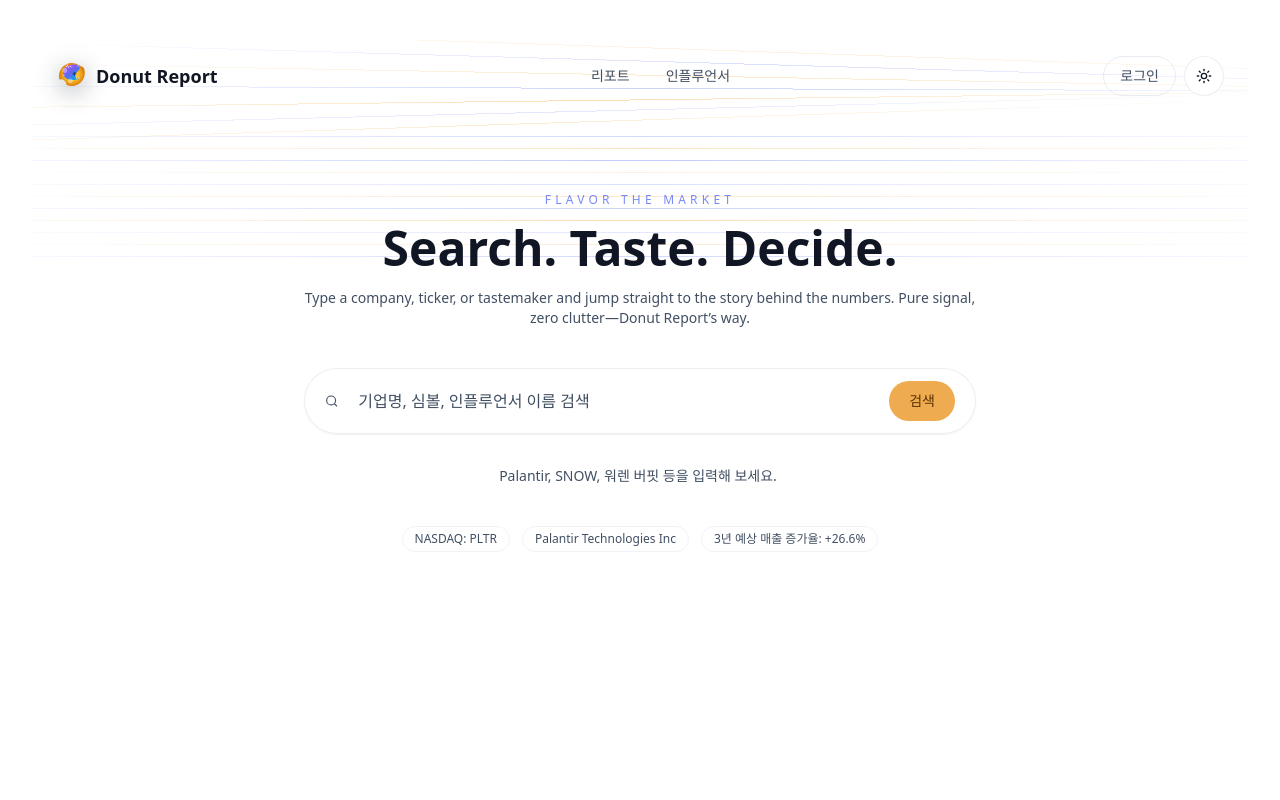
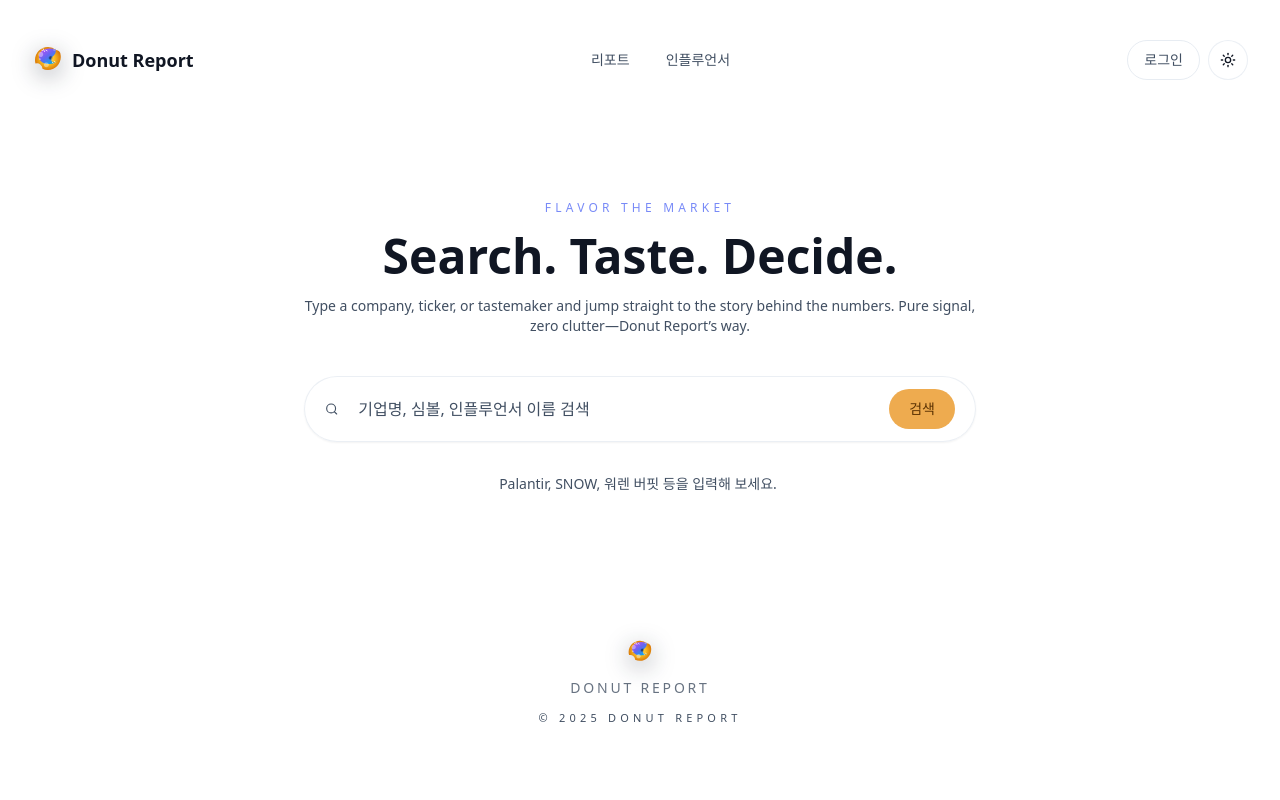
Before and after one commit to dlwodud1016/donut-report-web, a React (Vite) app: page / in a window 1280 px wide. Shown: the top 800 px of the page. Built offline with nearby package versions, Linux system fonts and the light colour scheme.

Commit message:
feat: home 화면 개선

```diff
--- a/src/App.tsx
+++ b/src/App.tsx
@@ -1,7 +1,8 @@
 import { useEffect, useRef } from "react";
+import { Outlet, useRouterState } from "@tanstack/react-router";
 
 import { Footer } from "@/components/layout/footer";
-import { Outlet, useRouterState } from "@tanstack/react-router";
+import { TopBar } from "@/components/layout/topbar";
 
 export default function App(): JSX.Element {
     const { location } = useRouterState();
@@ -41,6 +42,7 @@ export default function App(): JSX.Element {
     return (
         <div className="min-h-screen bg-background pb-12 text-foreground">
             <div className="mx-auto flex w-full max-w-[1360px] flex-col gap-10 px-4 pt-10 md:px-6 lg:px-8">
+                <TopBar />
                 <Outlet />
                 <Footer />
             </div>
--- a/src/components/home/home-page.tsx
+++ b/src/components/home/home-page.tsx
@@ -4,18 +4,9 @@ import { useNavigate } from "@tanstack/react-router";
 
 import { Button } from "@/components/ui/button";
 import { Input } from "@/components/ui/input";
-import { DonutIcon } from "@/components/icons/donut-icon";
-import { ModeToggle } from "@/components/ui/mode-toggle";
-import { Threads } from "@/components/ui/threads";
-import { hero, metricChips } from "@/data/palantir";
 import { companyInsights } from "@/data/insights";
 import { tastemakerProfiles } from "@/data/tastemakers";
 import { usePageSeo } from "@/hooks/use-page-seo";
-
-const navItems = [
-    { label: "리포트", to: "/report" as const },
-    { label: "인플루언서", to: "/tastemakers" as const },
-] as const;
 
 type SearchResult = {
     id: string;
@@ -93,45 +84,7 @@ export function HomePage(): JSX.Element {
     };
 
     return (
-        <main className="relative min-h-screen bg-background">
-            <Threads
-                amplitude={1}
-                enableMouseInteraction
-                className="opacity-70"
-            />
-            <div className="relative z-10 flex min-h-screen flex-col">
-                <header className="flex flex-wrap items-center justify-between gap-4 px-6 py-4">
-                    <div className="flex items-center gap-2 text-lg font-semibold text-foreground">
-                        <DonutIcon
-                            className="h-8 w-8 text-primary"
-                            variant="glass"
-                        />
-                        Donut Report
-                    </div>
-                    <nav className="flex flex-wrap items-center gap-3 text-sm text-muted-foreground">
-                        {navItems.map((item) => (
-                            <Button
-                                key={item.to}
-                                variant="ghost"
-                                className="px-3 text-muted-foreground hover:text-primary"
-                                onClick={() => navigate({ to: item.to })}
-                            >
-                                {item.label}
-                            </Button>
-                        ))}
-                    </nav>
-                    <div className="flex items-center gap-2">
-                        <Button
-                            variant="outline"
-                            className="border-border/60 text-sm text-muted-foreground"
-                            onClick={() => navigate({ to: "/report" })}
-                        >
-                            로그인
-                        </Button>
-                        <ModeToggle />
-                    </div>
-                </header>
-
+        <main className="relative bg-background">
             <section className="flex flex-1 flex-col items-center justify-start px-4 pb-16 pt-20">
                 <div className="flex flex-col items-center gap-4 text-center">
                     <p className="text-xs uppercase tracking-[0.35em] text-primary/70">
@@ -205,20 +158,7 @@ export function HomePage(): JSX.Element {
                         )}
                     </div>
                 </div>
-
-                    <div className="mt-6 flex flex-wrap items-center justify-center gap-3 text-xs text-muted-foreground">
-                        <span className="rounded-full border border-border/40 px-3 py-1">
-                            {hero.ticker}
-                        </span>
-                        <span className="rounded-full border border-border/40 px-3 py-1">
-                            {hero.name}
-                        </span>
-                        <span className="rounded-full border border-border/40 px-3 py-1">
-                            {metricChips[0].label}: {metricChips[0].value}
-                        </span>
-                    </div>
             </section>
-            </div>
         </main>
     );
 }
--- /dev/null
+++ b/src/components/layout/topbar.tsx
@@ -0,0 +1,56 @@
+import { useNavigate } from "@tanstack/react-router";
+
+import { Button } from "@/components/ui/button";
+import { DonutIcon } from "@/components/icons/donut-icon";
+import { ModeToggle } from "@/components/ui/mode-toggle";
+
+const navItems = [
+    { label: "리포트", to: "/report" as const },
+    { label: "인플루언서", to: "/tastemakers" as const },
+] as const;
+
+export function TopBar(): JSX.Element {
+    const navigate = useNavigate();
+
+    return (
+        <header className="flex flex-wrap items-center justify-between gap-4">
+            <div
+                className="flex cursor-pointer items-center gap-2 text-lg font-semibold text-foreground"
+                onClick={() => navigate({ to: "/" })}
+                onKeyDown={(e) =>
+                    e.key === "Enter" && navigate({ to: "/" })
+                }
+                role="button"
+                tabIndex={0}
+            >
+                <DonutIcon
+                    className="h-8 w-8 text-primary"
+                    variant="glass"
+                />
+                Donut Report
+            </div>
+            <nav className="flex flex-wrap items-center gap-3 text-sm text-muted-foreground">
+                {navItems.map((item) => (
+                    <Button
+                        key={item.to}
+                        variant="ghost"
+                        className="px-3 text-muted-foreground hover:text-primary"
+                        onClick={() => navigate({ to: item.to })}
+                    >
+                        {item.label}
+                    </Button>
+                ))}
+            </nav>
+            <div className="flex items-center gap-2">
+                <Button
+                    variant="outline"
+                    className="border-border/60 text-sm text-muted-foreground"
+                    onClick={() => navigate({ to: "/report" })}
+                >
+                    로그인
+                </Button>
+                <ModeToggle />
+            </div>
+        </header>
+    );
+}
--- a/src/components/ui/threads.tsx
+++ b/src/components/ui/threads.tsx
@@ -6,6 +6,7 @@ type ThreadsProps = {
     amplitude?: number;
     distance?: number;
     enableMouseInteraction?: boolean;
+    lineCount?: number;
     className?: string;
 };
 
@@ -13,6 +14,7 @@ export function Threads({
     amplitude = 1,
     distance = 0,
     enableMouseInteraction = true,
+    lineCount = 24,
     className,
 }: ThreadsProps): JSX.Element {
     const containerRef = useRef<HTMLDivElement>(null);
@@ -38,7 +40,7 @@ export function Threads({
         };
     }, [amplitude, enableMouseInteraction]);
 
-    const lines = Array.from({ length: 18 });
+    const lines = Array.from({ length: lineCount });
 
     return (
         <div
--- /dev/null
+++ b/src/components/ui/true-focus.tsx
@@ -0,0 +1,57 @@
+import { useEffect, useRef } from "react";
+
+import { cn } from "@/lib/utils";
+
+type TrueFocusProps = {
+    text: string;
+    className?: string;
+    highlightClassName?: string;
+};
+
+export function TrueFocus({
+    text,
+    className,
+    highlightClassName,
+}: TrueFocusProps): JSX.Element {
+    const containerRef = useRef<HTMLDivElement>(null);
+
+    useEffect(() => {
+        const container = containerRef.current;
+        if (!container) return;
+
+        const updatePosition = (event: PointerEvent): void => {
+            const rect = container.getBoundingClientRect();
+            const x = ((event.clientX - rect.left) / rect.width) * 100;
+            const y = ((event.clientY - rect.top) / rect.height) * 100;
+            container.style.setProperty("--focus-x", `${x}%`);
+            container.style.setProperty("--focus-y", `${y}%`);
+        };
+
+        const resetPosition = (): void => {
+            container.style.setProperty("--focus-x", "50%");
+            container.style.setProperty("--focus-y", "50%");
+        };
+
+        window.addEventListener("pointermove", updatePosition);
+        window.addEventListener("pointerleave", resetPosition);
+        resetPosition();
+        return () => {
+            window.removeEventListener("pointermove", updatePosition);
+            window.removeEventListener("pointerleave", resetPosition);
+        };
+    }, []);
+
+    return (
+        <div ref={containerRef} className={cn("true-focus", className)}>
+            <span aria-hidden="true" className="true-focus__base">
+                {text}
+            </span>
+            <span
+                className={cn("true-focus__highlight", highlightClassName)}
+                data-text={text}
+            >
+                {text}
+            </span>
+        </div>
+    );
+}
--- a/src/index.css
+++ b/src/index.css
@@ -99,6 +99,17 @@
     }
   }
 
+  @keyframes hyperspeed-stream {
+    0% {
+      transform: translate3d(0, 0, 0) scale(1);
+      opacity: 0.9;
+    }
+    100% {
+      transform: translate3d(0, -35%, 0) scale(1.2);
+      opacity: 0.25;
+    }
+  }
+
   .threads-scroll {
     animation: threads-scroll var(--threads-duration, 18s) linear infinite;
   }
@@ -136,4 +147,78 @@
       hsla(35, 90%, 60%, 0) 100%
     );
   }
+
+  .hyperspeed-bg {
+    position: absolute;
+    inset: 0;
+    overflow: hidden;
+    pointer-events: none;
+    mix-blend-mode: lighten;
+  }
+
+  .hyperspeed-bg__field {
+    position: absolute;
+    inset: -30%;
+    background-image: repeating-linear-gradient(
+      0deg,
+      rgba(99, 102, 241, 0) 0px,
+      rgba(99, 102, 241, 0) calc(var(--hyperspeed-gap, 28px) - 3px),
+      rgba(99, 102, 241, 0.8) calc(var(--hyperspeed-gap, 28px) - 3px),
+      rgba(99, 102, 241, 0.25) var(--hyperspeed-gap, 28px)
+    );
+    animation: hyperspeed-stream var(--hyperspeed-duration, 12s) linear infinite;
+    filter: blur(var(--hyperspeed-blur, 1px));
+    opacity: 0.7;
+  }
+
+  .hyperspeed-bg__field--secondary {
+    background-image: repeating-linear-gradient(
+      0deg,
+      rgba(59, 130, 246, 0) 0px,
+      rgba(59, 130, 246, 0) calc(var(--hyperspeed-gap, 28px) - 5px),
+      rgba(59, 130, 246, 0.85) calc(var(--hyperspeed-gap, 28px) - 5px),
+      rgba(59, 130, 246, 0.3) var(--hyperspeed-gap, 28px)
+    );
+    animation-duration: calc(var(--hyperspeed-duration, 12s) * 0.85);
+    animation-direction: reverse;
+    opacity: 0.5;
+  }
+
+  .hyperspeed-bg__glow {
+    position: absolute;
+    inset: 0;
+    background: radial-gradient(circle at 50% 25%, rgba(99, 102, 241, 0.35), transparent 60%);
+    filter: blur(45px);
+    opacity: 0.8;
+    mix-blend-mode: screen;
+  }
+
+  .true-focus {
+    position: relative;
+    display: inline-flex;
+    font-weight: 600;
+    letter-spacing: -0.01em;
+    line-height: 1.15;
+    color: hsla(0, 0%, 100%, 0.15);
+    --focus-x: 50%;
+    --focus-y: 50%;
+  }
+
+  .true-focus__base {
+    color: hsla(215, 18%, 65%, 0.4);
+    filter: blur(0.3px);
+  }
+
+  .true-focus__highlight {
+    position: absolute;
+    inset: 0;
+    color: #fff;
+    background: radial-gradient(circle at var(--focus-x, 50%) var(--focus-y, 50%), rgba(147, 197, 253, 0.9), rgba(59, 130, 246, 0.15) 60%, rgba(15, 23, 42, 0) 75%);
+    -webkit-background-clip: text;
+    background-clip: text;
+    color: transparent;
+    text-shadow: 0 10px 35px rgba(15, 23, 42, 0.45);
+    mask-image: radial-gradient(circle at var(--focus-x, 50%) var(--focus-y, 50%), rgba(255, 255, 255, 0.95), rgba(255, 255, 255, 0) 70%);
+    -webkit-mask-image: radial-gradient(circle at var(--focus-x, 50%) var(--focus-y, 50%), rgba(255, 255, 255, 0.95), rgba(255, 255, 255, 0) 70%);
+  }
 }
```
Lines whose indentation alone changed are shown as unchanged.
